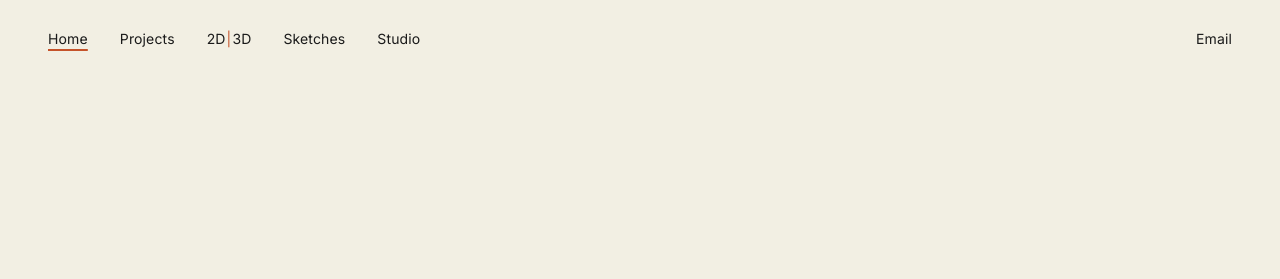
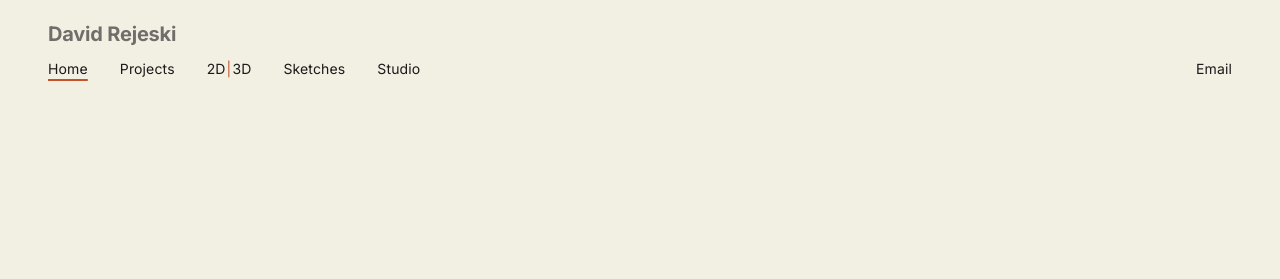
Before and after one commit to cameronnayeri/david_rejeski, an Astro site in the folder site/: page / in a window 1280 px wide. Shown: the top 279 px of the page. Built offline with nearby package versions, Linux system fonts and the light colour scheme; Astro itself is replaced by a stand-in of ours; a web font is replaced by a local one.

Commit message:
Add David Rejeski wordmark top-left; move nav row down beneath it
Co-Authored-By: Claude Sonnet 4.6 <noreply@anthropic.com>

```diff
--- a/site/src/components/Nav.astro
+++ b/site/src/components/Nav.astro
@@ -5,6 +5,8 @@ export interface Props {
 const { active } = Astro.props;
 const base = import.meta.env.BASE_URL.replace(/\/$/, '');
 ---
+
+<a href={`${base}/`} class="site-wordmark">David Rejeski</a>
 
 <nav class="site-nav" id="siteNav">
   <a href={`${base}/`} class="nav-brand">David Rejeski</a>
@@ -33,11 +35,25 @@ const base = import.meta.env.BASE_URL.replace(/\/$/, '');
 </nav>
 
 <style>
+  .site-wordmark {
+    display: block;
+    padding: 1.5rem 3rem 0;
+    font-family: var(--font-display);
+    font-size: 1.25rem;
+    font-weight: 700;
+    letter-spacing: -0.01em;
+    line-height: 1;
+    color: var(--ink);
+    text-decoration: none;
+  }
+
+  .site-wordmark:hover { opacity: 0.6; }
+
   .site-nav {
     display: flex;
     align-items: center;
     justify-content: space-between;
-    padding: 1.75rem 3rem;
+    padding: 0.9rem 3rem 1.35rem;
   }
 
   .nav-brand { display: none; }
@@ -77,6 +93,8 @@ const base = import.meta.env.BASE_URL.replace(/\/$/, '');
   /* ── Mobile ─────────────────────────────────────── */
 
   @media (max-width: 700px) {
+    .site-wordmark { display: none; }
+
     .site-nav {
       padding: 1.25rem 1.5rem;
       flex-wrap: wrap;
--- a/site/src/pages/index.astro
+++ b/site/src/pages/index.astro
@@ -25,7 +25,7 @@ export const prerender = true;
     display: flex;
     align-items: center;
     justify-content: center;
-    min-height: calc(100vh - 5.25rem);
+    min-height: calc(100vh - 6rem);
   }
 
   .logomark {
```
Also changed, not shown: site/src/middleware.ts (+7 -0 lines).
